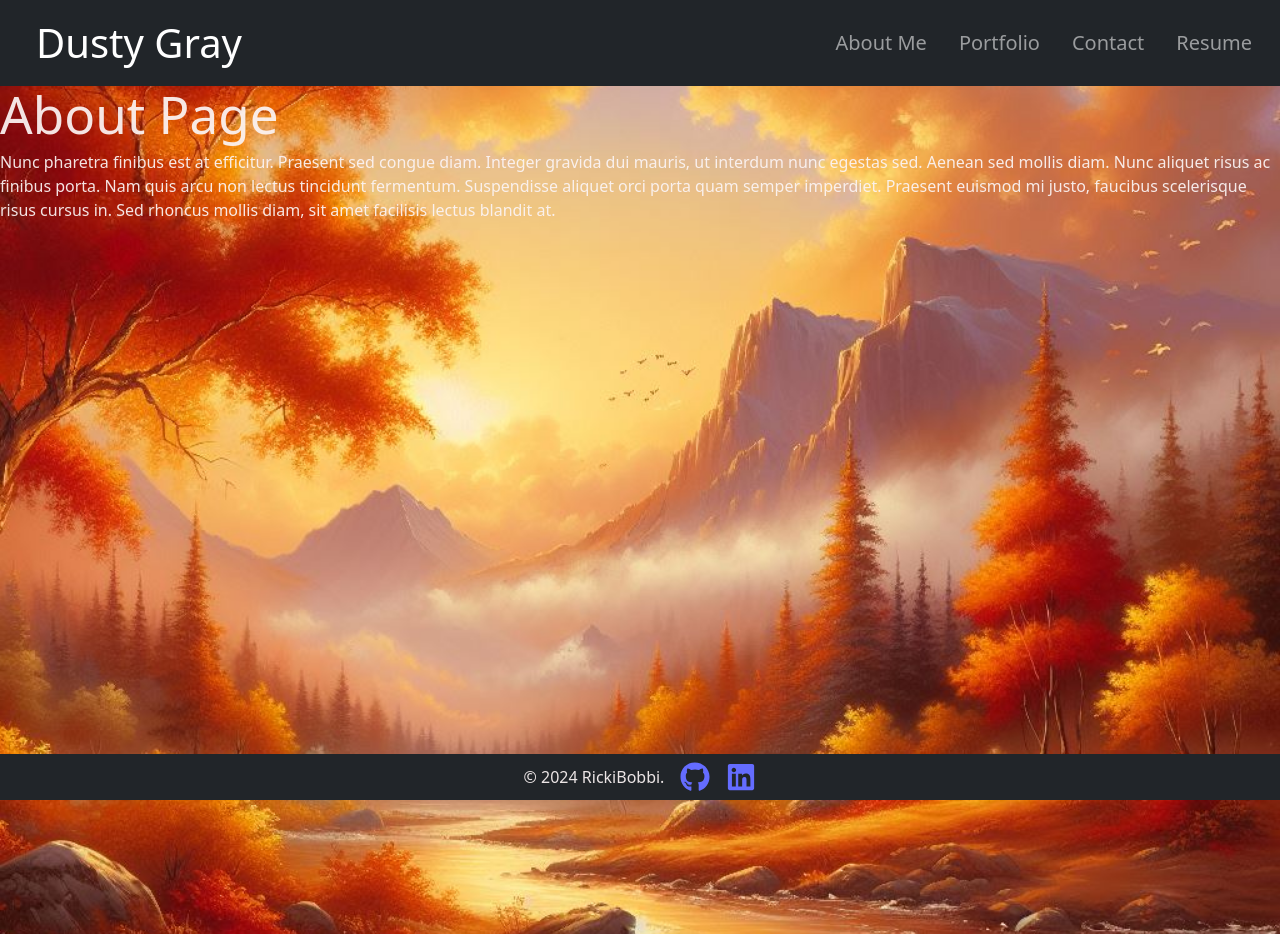
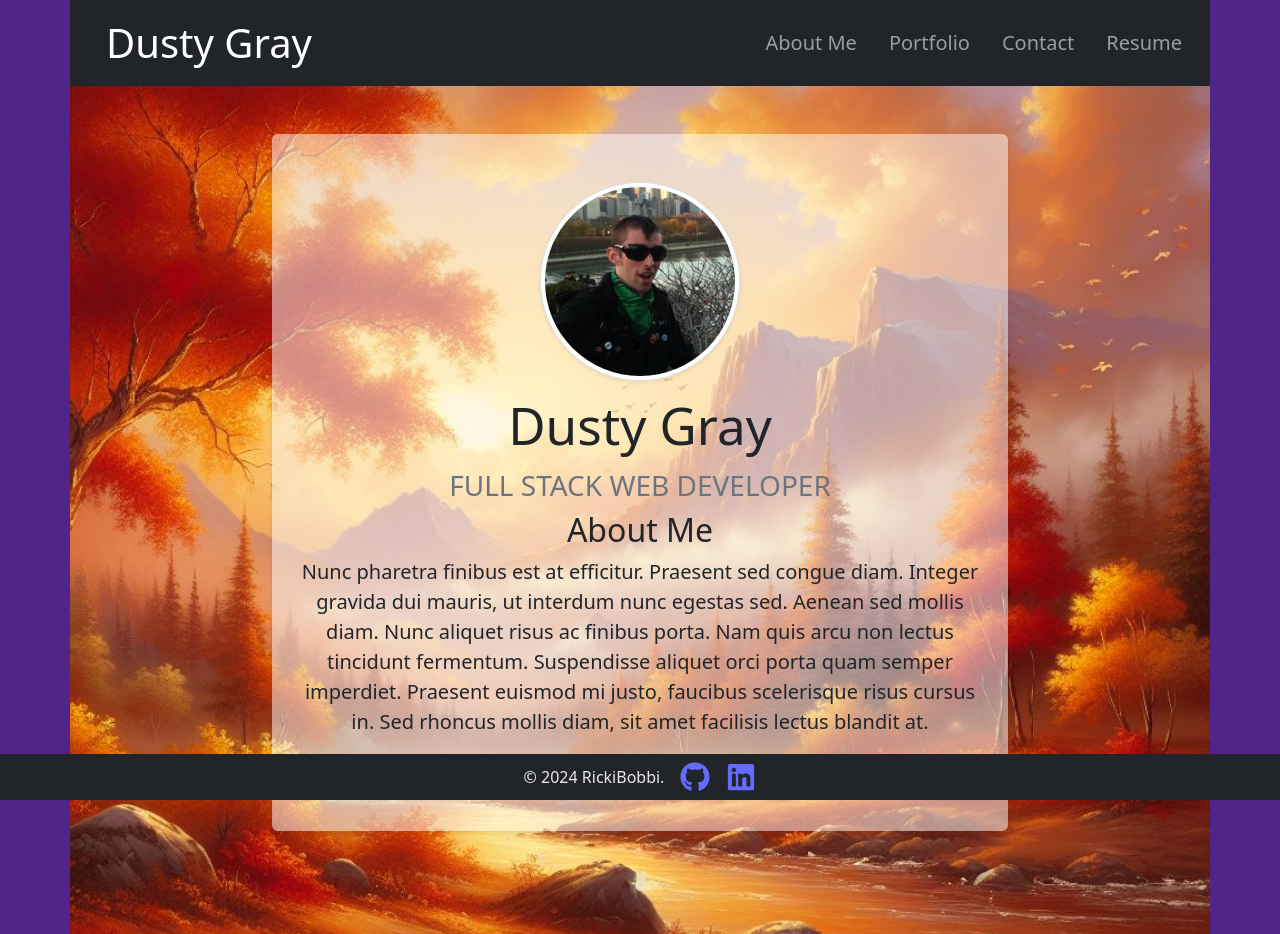
Before and after one commit to RickiBobbii/React-Portfolio, a React (Vite) app in the folder Main/: page / in a window 1280 px wide. Built offline with nearby package versions, Linux system fonts and the light colour scheme.

Commit message:
added about template and pic

```diff
--- a/Main/src/pages/About.jsx
+++ b/Main/src/pages/About.jsx
@@ -1,15 +1,66 @@
+import { FaLinkedin, FaGithub, FaEnvelope } from "react-icons/fa";
+import profilePic from "../assets/profilePic.jpg";
+
 export default function About() {
+
+  const socialLinks = {
+    height: "2rem",
+    width: "2rem",
+  };
+
   return (
-    <div className="vh-100">
-      <h1>About Page</h1>
-      <p>
-        Nunc pharetra finibus est at efficitur. Praesent sed congue diam.
-        Integer gravida dui mauris, ut interdum nunc egestas sed. Aenean sed
-        mollis diam. Nunc aliquet risus ac finibus porta. Nam quis arcu non
-        lectus tincidunt fermentum. Suspendisse aliquet orci porta quam semper
-        imperdiet. Praesent euismod mi justo, faucibus scelerisque risus cursus
-        in. Sed rhoncus mollis diam, sit amet facilisis lectus blandit at.
-      </p>
+
+
+    <div className="container vh-100 pt-5">
+      <div className="row text-center justify-content-center">
+        <div className="col col-md-8 mb-5">
+          <div className="rounded shadow-sm py-5 px-4 bg-white p-2 text-dark bg-opacity-50">
+            <img
+              src={profilePic}
+              alt=""
+              width="200"
+              className="img-fluid rounded-circle mb-3 img-thumbnail shadow-sm"
+            ></img>
+            <h1 className="mb-3">Dusty Gray</h1>
+            <h2 className="fs-3 text-uppercase text-muted">
+              Full Stack Web Developer
+            </h2>
+            <h2>About Me</h2>
+            <p className="fs-5">
+              Nunc pharetra finibus est at efficitur. Praesent sed congue diam.
+              Integer gravida dui mauris, ut interdum nunc egestas sed. Aenean
+              sed mollis diam. Nunc aliquet risus ac finibus porta. Nam quis
+              arcu non lectus tincidunt fermentum. Suspendisse aliquet orci
+              porta quam semper imperdiet. Praesent euismod mi justo, faucibus
+              scelerisque risus cursus in. Sed rhoncus mollis diam, sit amet
+              facilisis lectus blandit at.
+            </p>
+            <ul className="mb-0 list-inline mt-3">
+              <li className="list-inline-item">
+                <a href="#" className="">
+                  <i className="fs-5">
+                    <FaGithub />
+                  </i>
+                </a>
+              </li>
+              <li className="list-inline-item">
+                <a href="#" className="">
+                  <i className="fs-5">
+                    <FaEnvelope />
+                  </i>
+                </a>
+              </li>
+              <li className="list-inline-item">
+                <a href="#" className="socialLinks">
+                  <i className="fs-5">
+                    <FaLinkedin />
+                  </i>
+                </a>
+              </li>
+            </ul>
+          </div>
+        </div>
+      </div>
     </div>
   );
 }
```
Also changed, not shown: Main/src/assets/profilePic.jpg (added).
